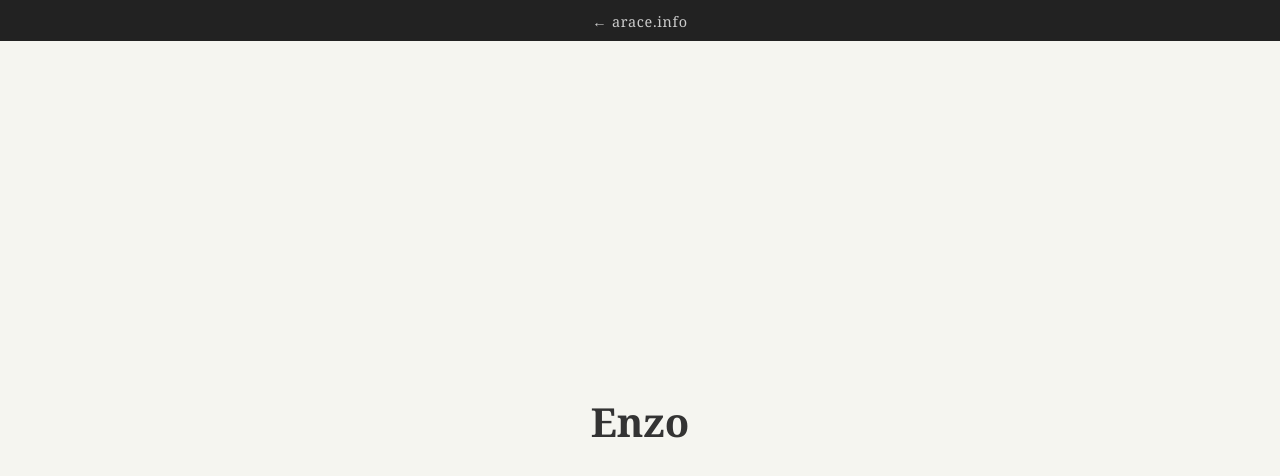
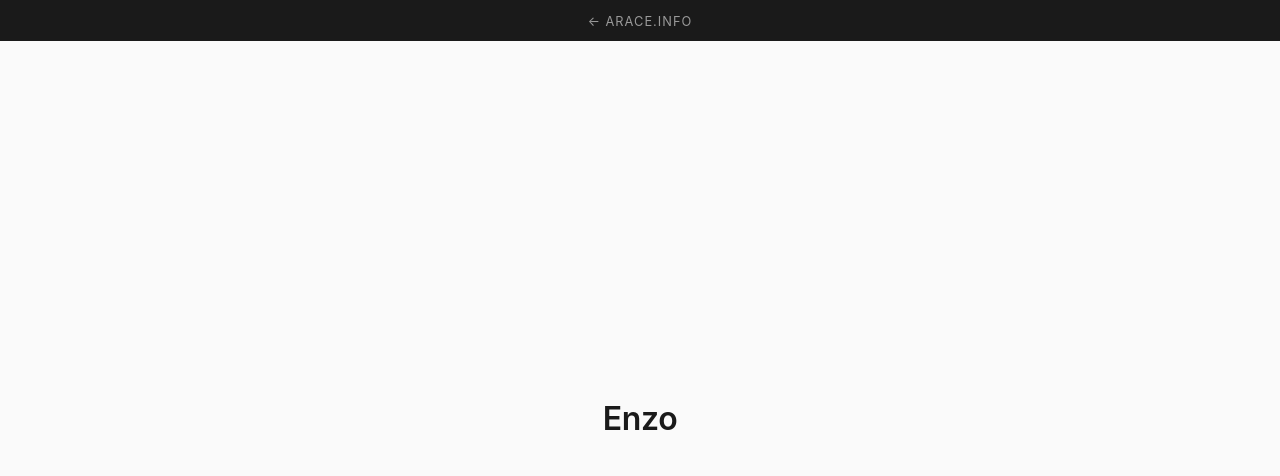
Before and after one commit to aarace/enzo.arace.info, a plain HTML site: page index.html in a window 1280 px wide. Drawn offline with Linux system fonts and the light colour scheme.

Commit message:
Modernize design to match site family

```diff
--- a/index.html
+++ b/index.html
@@ -12,13 +12,36 @@
       gtag('config', 'G-S3GWP5C7QL');
     </script>
     <style>
-      * { margin: 0; padding: 0; box-sizing: border-box; }
-      body { font-family: Georgia, serif; background: #f5f5f0; color: #222; }
-      .banner { background: #222; text-align: center; padding: 0.6rem 1rem; }
-      .banner a { color: #ccc; font-size: 0.9rem; text-decoration: none; letter-spacing: 0.05em; }
+      *, *::before, *::after { box-sizing: border-box; margin: 0; padding: 0; }
+      body {
+        font-family: -apple-system, BlinkMacSystemFont, "Segoe UI", Helvetica, Arial, sans-serif;
+        background: #fafafa;
+        color: #1a1a1a;
+      }
+      .banner {
+        background: #1a1a1a;
+        padding: 0.65rem 1.5rem;
+        text-align: center;
+      }
+      .banner a {
+        color: #999;
+        font-size: 0.8rem;
+        text-decoration: none;
+        letter-spacing: 0.08em;
+        text-transform: uppercase;
+      }
       .banner a:hover { color: #fff; }
-      main { display: flex; align-items: center; justify-content: center; min-height: calc(100vh - 2.5rem); }
-      h1 { font-size: 2.5rem; color: #333; }
+      main {
+        display: flex;
+        align-items: center;
+        justify-content: center;
+        min-height: calc(100vh - 2.75rem);
+      }
+      h1 {
+        font-size: 2rem;
+        font-weight: 600;
+        letter-spacing: -0.01em;
+      }
     </style>
   </head>
   <body>
```
